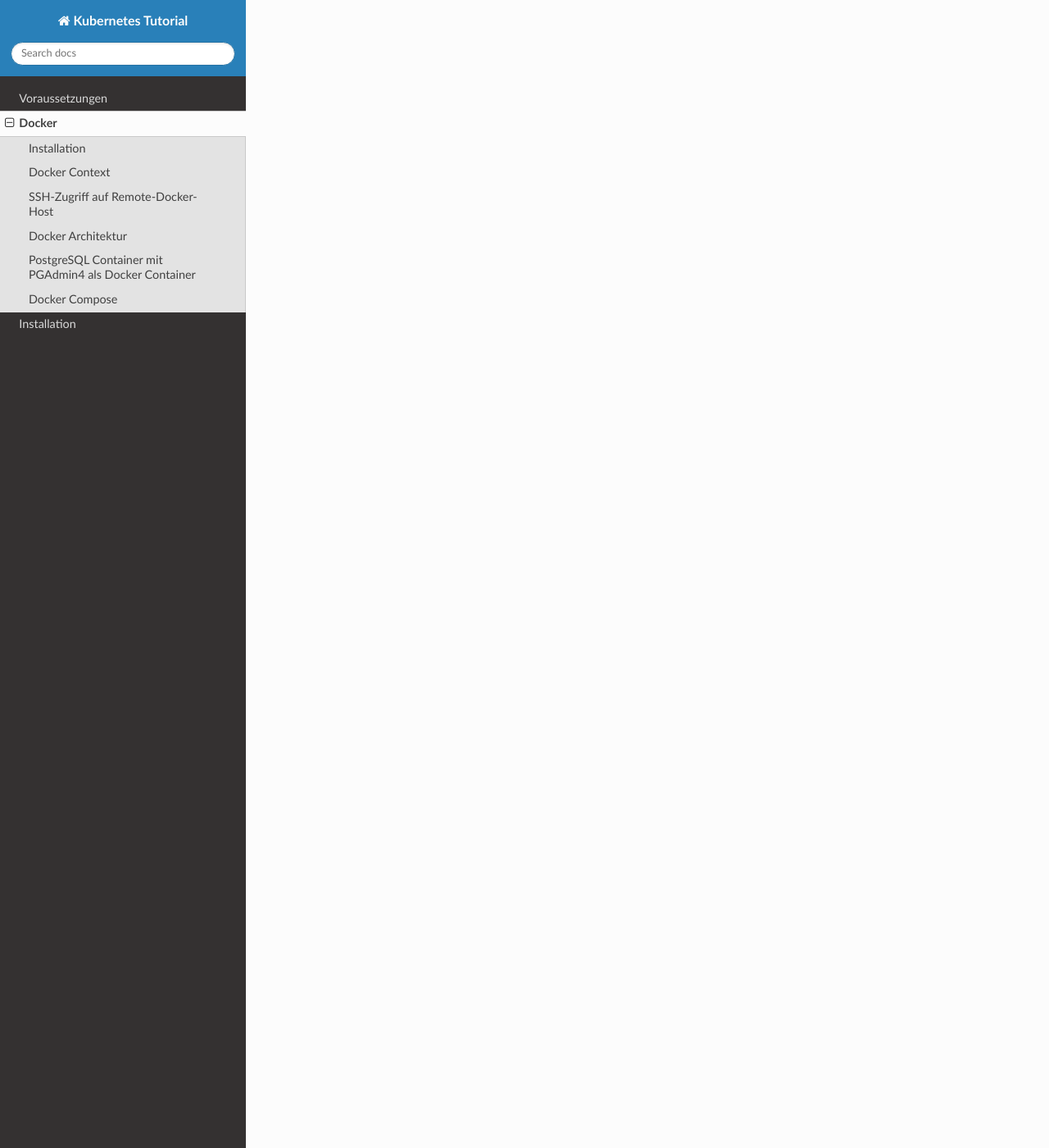
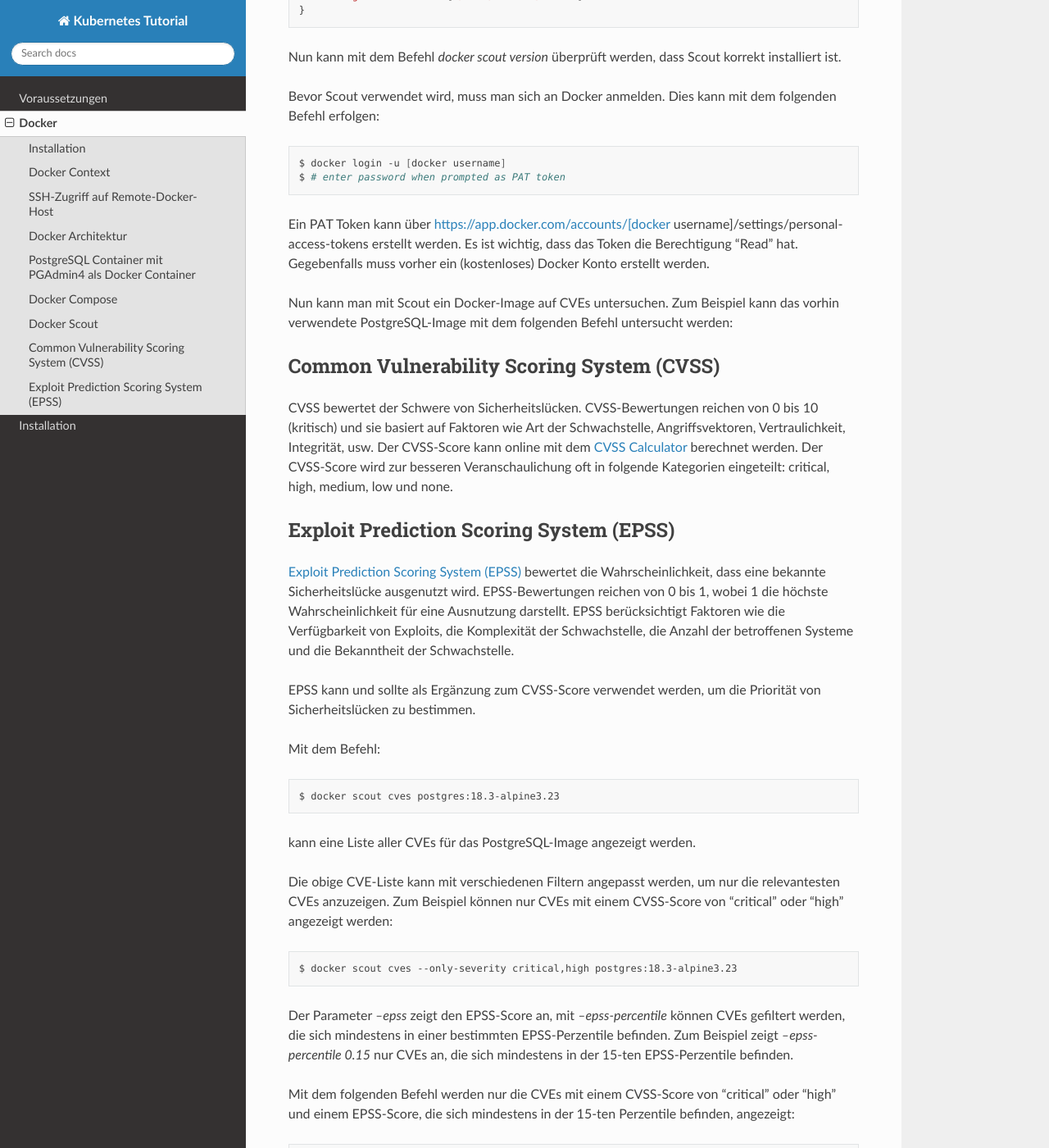
Before and after one commit to trutzio/kubernetes-tutorial, a Sphinx documentation site: the page built from docs/source/docker.rst, in a window 1280 px wide and 1400 px high, scrolled down 5877 px. Shown: the whole window at 82% size. Built offline with Sphinx 7.4.7 and the Read the Docs theme 3.1.0, drawn with Linux system fonts in a browser that asks for light colours; some of the changed text lies outside the part shown.

Commit message:
doc: Enhance Docker documentation with Docker Compose examples, Docker Scout installation instructions, and prerequisites for Git and Docker

```diff
--- a/docs/source/docker.rst
+++ b/docs/source/docker.rst
@@ -148,19 +148,105 @@
 
 Docker Compose ist ein Tool, mit dem man mehrere Docker-Container als eine Anwendung definieren und ausführen kann. Mit Docker Compose können die Container, Netzwerke und Volumes in einer YAML-Datei definiert werden, was die Verwaltung und Orchestrierung von Multi-Container-Anwendungen erleichtert.
 
-.. code-block:: docker
+Die untere Docker Compose-Datei definiert die gleiche Infrastruktur wie oben beschrieben, aber in einer einzigen Datei:
 
-    services:
-      postgres:
-        image: postgres:18.3-alpine3.23
-        environment:
-          POSTGRES_PASSWORD: postgres
-        volumes:
-          - pgdata:/var/lib/postgresql
-        networks:
-          - pgnet
-      pgadmin4:
-        image: dpage/pgadmin4:9.14.0
-        environment:
-          PGADMIN_DEFAULT_EMAIL: admin@admin.com
-          PGADMIN_DEFAULT_PASSWORD: admin
+.. literalinclude:: docker/compose.yaml
+
+Die in der obigen Datei definierte Infrastruktur kann mit dem folgenden Befehl gestartet werden:
+
+.. code-block:: bash
+
+    $ docker compose up -d
+
+Die so erstellten Container und das Netzwerk können mit den folgenden Befehl heruntergefahren werden:
+
+.. code-block:: bash
+
+    $ docker compose down
+
+Die erstellten Volumes werden nicht automatisch entfernt.
+
+.. tip::
+
+    Mit `docker compose down -v` werden auch die erstellten Volumes entfernt, was bedeutet, dass alle Daten in der PostgreSQL-Datenbank verloren gehen. Es ist wichtig, dies zu beachten, bevor man diesen Befehl ausführt, um unbeabsichtigten Datenverlust zu vermeiden.
+
+Docker Scout
+------------
+
+Docker Scout untersucht Docker-Images auf Sicherheitslücken, veraltete Pakete und andere potenzielle Probleme. Es bietet detaillierte Berichte und Empfehlungen zur Verbesserung der Sicherheit und Leistung von Docker-Images.
+
+Unter Linux muss Docker Scout manuell installiert werden, da es nicht in den offiziellen Docker-Paketen enthalten ist. Die Installation erfolgt durch Herunterladen des Docker Scout-Binaries von der offiziellen GitHub-Seite und Einrichten der Docker-Konfiguration, um das Binary als Docker-CLI-Plugin zu verwenden.
+
+.. code-block:: bash
+
+    $ mkdir -p $HOME/.docker/scout
+    $ cd $HOME/.docker/scout
+    $ curl -LO https://github.com/docker/scout-cli/releases/download/v1.20.4/docker-scout_1.20.4_linux_amd64.tar.gz
+    $ tar xfz docker-scout_1.20.4_linux_amd64.tar.gz
+    $ rm docker-scout_1.20.4_linux_amd64.tar.gz README.md
+    $ chmod +x docker-scout
+
+
+Erstelle eine `.docker/config.json` Datei mit folgendem Inhalt:
+
+.. literalinclude:: docker/config.json
+
+Nun kann mit dem Befehl `docker scout version` überprüft werden, dass Scout korrekt installiert ist.
+
+Bevor Scout verwendet wird, muss man sich an Docker anmelden. Dies kann mit dem folgenden Befehl erfolgen:
+
+.. code-block:: bash
+
+    $ docker login -u [docker username]
+    $ # enter password when prompted as PAT token
+
+Ein PAT Token kann über https://app.docker.com/accounts/[docker username]/settings/personal-access-tokens erstellt werden. Es ist wichtig, dass das Token die Berechtigung "Read" hat. Gegebenfalls muss vorher ein (kostenloses) Docker Konto erstellt werden.
+
+Nun kann man mit Scout ein Docker-Image auf CVEs untersuchen. Zum Beispiel kann das vorhin verwendete PostgreSQL-Image mit dem folgenden Befehl untersucht werden:
+
+.. code-block::bash
+
+    $ docker scout quickview postgres:18.3-alpine3.23
+
+Common Vulnerability Scoring System (CVSS)
+------------------------------------------
+
+CVSS bewertet der Schwere von Sicherheitslücken. CVSS-Bewertungen reichen von 0 bis 10 (kritisch) und sie basiert auf Faktoren wie Art der Schwachstelle, Angriffsvektoren, Vertraulichkeit, Integrität, usw. Der CVSS-Score kann online mit dem `CVSS Calculator <https://nvd.nist.gov/vuln-metrics/cvss/v4-calculator>`_ berechnet werden. Der CVSS-Score wird zur besseren Veranschaulichung oft in folgende Kategorien eingeteilt: critical, high, medium, low und none.
+
+
+Exploit Prediction Scoring System (EPSS)
+----------------------------------------
+
+`Exploit Prediction Scoring System (EPSS) <https://www.first.org/epss/>`_ bewertet die Wahrscheinlichkeit, dass eine bekannte Sicherheitslücke ausgenutzt wird. EPSS-Bewertungen reichen von 0 bis 1, wobei 1 die höchste Wahrscheinlichkeit für eine Ausnutzung darstellt. EPSS berücksichtigt Faktoren wie die Verfügbarkeit von Exploits, die Komplexität der Schwachstelle, die Anzahl der betroffenen Systeme und die Bekanntheit der Schwachstelle.
+
+EPSS kann und sollte als Ergänzung zum CVSS-Score verwendet werden, um die Priorität von Sicherheitslücken zu bestimmen.
+
+Mit dem Befehl:
+
+.. code-block:: bash
+
+    $ docker scout cves postgres:18.3-alpine3.23
+
+kann eine Liste aller CVEs für das PostgreSQL-Image angezeigt werden.
+
+Die obige CVE-Liste kann mit verschiedenen Filtern angepasst werden, um nur die relevantesten CVEs anzuzeigen. Zum Beispiel können nur CVEs mit einem CVSS-Score von "critical" oder "high" angezeigt werden:
+
+.. code-block:: bash
+
+    $ docker scout cves --only-severity critical,high postgres:18.3-alpine3.23
+
+Der Parameter `--epss` zeigt den EPSS-Score an, mit `--epss-percentile` können CVEs gefiltert werden, die sich mindestens in einer bestimmten EPSS-Perzentile befinden. Zum Beispiel zeigt `--epss-percentile 0.15` nur CVEs an, die sich mindestens in der 15-ten EPSS-Perzentile befinden.
+
+Mit dem folgenden Befehl werden nur die CVEs mit einem CVSS-Score von "critical" oder "high" und einem EPSS-Score, die sich mindestens in der 15-ten Perzentile befinden, angezeigt:
+
+.. code-block:: bash
+
+    $ docker scout cves --only-severity critical,high --epss --epss-percentile 0.15 postgres:18.3-alpine3.23
+
+Über https://scout.docker.com/reports/org/trutzio/policies können Policies für ein Unternehmen erstellt werden, um die Sicherheit von Docker-Images zu überwachen. Mit folgenden Befehl kann dann ein Image gegen die erstellten Policies überprüft werden:
+
+.. code-block:: bash
+
+    $ docker scout policy --org trutzio postgres:18.3-alpine3.23
+
+Docker Scount (als Webanwendung https://scout.docker.com) bietet auch die Möglichkeit, die CVEs von Docker-Images zu überwachen und Benachrichtigungen zu erhalten, wenn neue CVEs entdeckt werden, die die verwendeten Images betreffen. Dies ist besonders wichtig, um sicherzustellen, dass Sicherheitslücken schnell erkannt und behoben werden können, um die Sicherheit der Anwendungen zu gewährleisten.
--- /dev/null
+++ b/docs/source/docker/compose.yaml
@@ -0,0 +1,24 @@
+services:
+  postgres:
+    image: postgres:18.3-alpine3.23
+    environment:
+      POSTGRES_PASSWORD: postgres
+    volumes:
+      - pgdata:/var/lib/postgresql
+    networks:
+      - pgnet
+  pgadmin4:
+    image: dpage/pgadmin4:9.14.0
+    environment:
+      PGADMIN_DEFAULT_EMAIL: admin@admin.com
+      PGADMIN_DEFAULT_PASSWORD: admin
+    ports:
+      - "8080:80"
+    networks:
+      - pgnet
+    depends_on:
+      - postgres
+volumes:
+  pgdata: {}
+networks:
+  pgnet: {}
--- /dev/null
+++ b/docs/source/docker/config.json
@@ -0,0 +1,3 @@
+{
+  "cliPluginsExtraDirs": ["/root/.docker/scout"]
+}
```
Also changed, not shown: docs/source/voraussetzungen.rst (+11 -0 lines).
